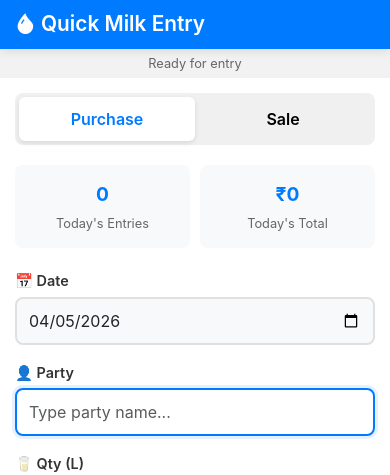
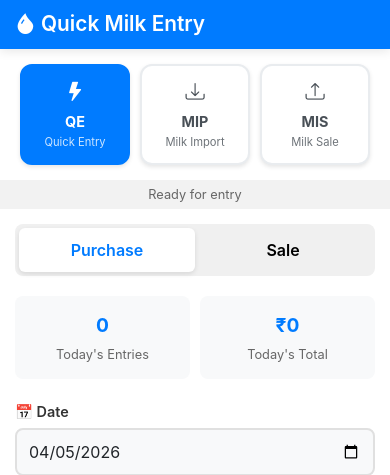
Before and after one commit to shivamaanch/erp-gst-system, a Flask app: page /milk/mobile-entry in a window 390 px wide. Shown: the top 475 px of the page. Run offline with Flask 3, Linux system fonts and the light colour scheme; the visitor is signed in with stand-in values (Sample User, id 1); data that the repository does not hold is empty; some libraries are stand-ins or nearby versions.

Commit message:
Add complete PWA support and quick navigation to mobile entry
 PWA Features:
- Service worker for offline functionality
- Install button with proper prompt handling
- App installation detection
- Offline caching and sync support

 Quick Navigation:
- QE (Quick Entry) - Active state
- MIP (Milk Import Purchase) - Navigate to import reports
- MIS (Milk Import Sale) - Navigate to sale import reports
- Mobile-optimized button design
- Touch-friendly navigation

 Enhanced Mobile Experience:
- Professional install button with gradient
- Smooth animations and transitions
- Visual feedback for all interactions
- Proper PWA manifest linking
- Service worker registration

 Mobile UI Improvements:
- Responsive quick navigation bar
- Icon-based navigation with labels
- Active state indication
- Hover effects and animations
- Consistent mobile design language

PWA installation now works properly on both Android and iOS devices!

```diff
--- a/templates/milk/mobile_entry.html
+++ b/templates/milk/mobile_entry.html
@@ -11,6 +11,21 @@
 
     <!-- PWA Manifest -->
     <link rel="manifest" href="{{ url_for('static', filename='manifest.json') }}">
+
+    <!-- Service Worker Registration -->
+    <script>
+        if ('serviceWorker' in navigator) {
+            window.addEventListener('load', function() {
+                navigator.serviceWorker.register('{{ url_for("static", filename="sw.js") }}')
+                    .then(function(registration) {
+                        console.log('ServiceWorker registration successful with scope: ', registration.scope);
+                    })
+                    .catch(function(error) {
+                        console.log('ServiceWorker registration failed: ', error);
+                    });
+            });
+        }
+    </script>
 
     <!-- Bootstrap CSS -->
     <link href="https://cdn.jsdelivr.net/npm/bootstrap@5.3.0/dist/css/bootstrap.min.css" rel="stylesheet">
@@ -172,6 +187,77 @@
             animation: fadeOut 1s ease 6s forwards;
         }
 
+        .quick-nav {
+            display: flex;
+            justify-content: space-between;
+            margin: 15px 20px;
+            gap: 10px;
+        }
+
+        .quick-nav-btn {
+            flex: 1;
+            display: flex;
+            flex-direction: column;
+            align-items: center;
+            padding: 12px 8px;
+            background: white;
+            border: 2px solid #e9ecef;
+            border-radius: 12px;
+            text-decoration: none;
+            color: #495057;
+            transition: all 0.3s ease;
+            box-shadow: 0 2px 4px rgba(0,0,0,0.1);
+        }
+
+        .quick-nav-btn:hover {
+            border-color: var(--primary-color);
+            color: var(--primary-color);
+            transform: translateY(-2px);
+            box-shadow: 0 4px 8px rgba(0,0,0,0.15);
+            text-decoration: none;
+        }
+
+        .quick-nav-btn.active {
+            background: var(--primary-color);
+            border-color: var(--primary-color);
+            color: white;
+        }
+
+        .quick-nav-btn i {
+            font-size: 1.2rem;
+            margin-bottom: 4px;
+        }
+
+        .quick-nav-btn span {
+            font-weight: bold;
+            font-size: 0.9rem;
+            margin-bottom: 2px;
+        }
+
+        .quick-nav-btn small {
+            font-size: 0.7rem;
+            opacity: 0.8;
+        }
+
+        .install-btn {
+            margin: 10px 0;
+            padding: 0 20px;
+        }
+
+        .install-btn button {
+            background: linear-gradient(135deg, #667eea 0%, #764ba2 100%);
+            border: none;
+            border-radius: 12px;
+            font-weight: bold;
+            box-shadow: 0 4px 15px rgba(102, 126, 234, 0.4);
+            transition: all 0.3s ease;
+        }
+
+        .install-btn button:hover {
+            transform: translateY(-2px);
+            box-shadow: 0 6px 20px rgba(102, 126, 234, 0.6);
+        }
+
         @keyframes fadeOut {
             to {
                 opacity: 0;
@@ -181,19 +267,17 @@
 
         .success-toast {
             position: fixed;
-            top: 80px;
-            left: 50%;
-            transform: translateX(-50%);
+            top: 20px;
+            right: 20px;
             background: var(--success-color);
             color: white;
             padding: 15px 20px;
             border-radius: 8px;
-            box-shadow: 0 4px 15px rgba(40,167,69,0.3);
-            z-index: 2000;
-            animation: slideDown 0.3s ease;
+            z-index: 1000;
+            animation: slideIn 0.3s ease;
         }
 
-        @keyframes slideDown {
+        @keyframes slideIn {
             from {
                 transform: translate(-50%, -100%);
                 opacity: 0;
@@ -308,6 +392,32 @@
         <!-- Header -->
         <div class="header">
             <h1><i class="bi bi-droplet-fill"></i> Quick Milk Entry</h1>
+        </div>
+
+        <!-- Quick Navigation Buttons -->
+        <div class="quick-nav">
+            <a href="{{ url_for('milk.mobile_entry') }}" class="quick-nav-btn active">
+                <i class="bi bi-lightning-fill"></i>
+                <span>QE</span>
+                <small>Quick Entry</small>
+            </a>
+            <a href="{{ url_for('milk.milk_import') }}" class="quick-nav-btn">
+                <i class="bi bi-download"></i>
+                <span>MIP</span>
+                <small>Milk Import</small>
+            </a>
+            <a href="{{ url_for('milk.milk_sale_import') }}" class="quick-nav-btn">
+                <i class="bi bi-upload"></i>
+                <span>MIS</span>
+                <small>Milk Sale</small>
+            </a>
+        </div>
+
+        <!-- PWA Install Button -->
+        <div id="installButton" class="install-btn" style="display: none;">
+            <button class="btn btn-primary btn-lg w-100" onclick="installApp()">
+                <i class="bi bi-download"></i> Install App
+            </button>
         </div>
 
         <!-- Status Bar -->
@@ -871,14 +981,53 @@
         e.preventDefault();
         deferredPrompt = e;
 
-        // Show install button (optional)
+        // Show install button
+        document.getElementById('installButton').style.display = 'block';
         console.log('PWA install prompt ready');
     });
+
+    function installApp() {
+        const installButton = document.getElementById('installButton');
+
+        if (!deferredPrompt) {
+            updateStatus('Installation not available', 'error');
+            return;
+        }
+
+        // Show the install prompt
+        deferredPrompt.prompt();
+
+        // Wait for the user to respond to the prompt
+        deferredPrompt.userChoice.then((choiceResult) => {
+            if (choiceResult.outcome === 'accepted') {
+                console.log('User accepted the A2HS prompt');
+                updateStatus('Installing app...', 'success');
+                installButton.style.display = 'none';
+            } else {
+                console.log('User dismissed the A2HS prompt');
+                updateStatus('Installation cancelled', 'info');
+            }
+            deferredPrompt = null;
+        });
+    }
 
     // Handle app install
     window.addEventListener('appinstalled', () => {
         console.log('PWA was installed');
         updateStatus('App installed successfully!', 'success');
+        document.getElementById('installButton').style.display = 'none';
+
+        // Show success message
+        showSuccessToast('🎉 App installed! You can now open it from your home screen.');
+    });
+
+    // Check if app is already installed
+    window.addEventListener('load', () => {
+        // Hide install button if already installed
+        if (window.matchMedia('(display-mode: standalone)').matches) {
+            document.getElementById('installButton').style.display = 'none';
+            updateStatus('App is installed', 'success');
+        }
     });
 </script>
 </body>
```
Also changed, not shown: static/sw.js (added, +135 -0 lines).
